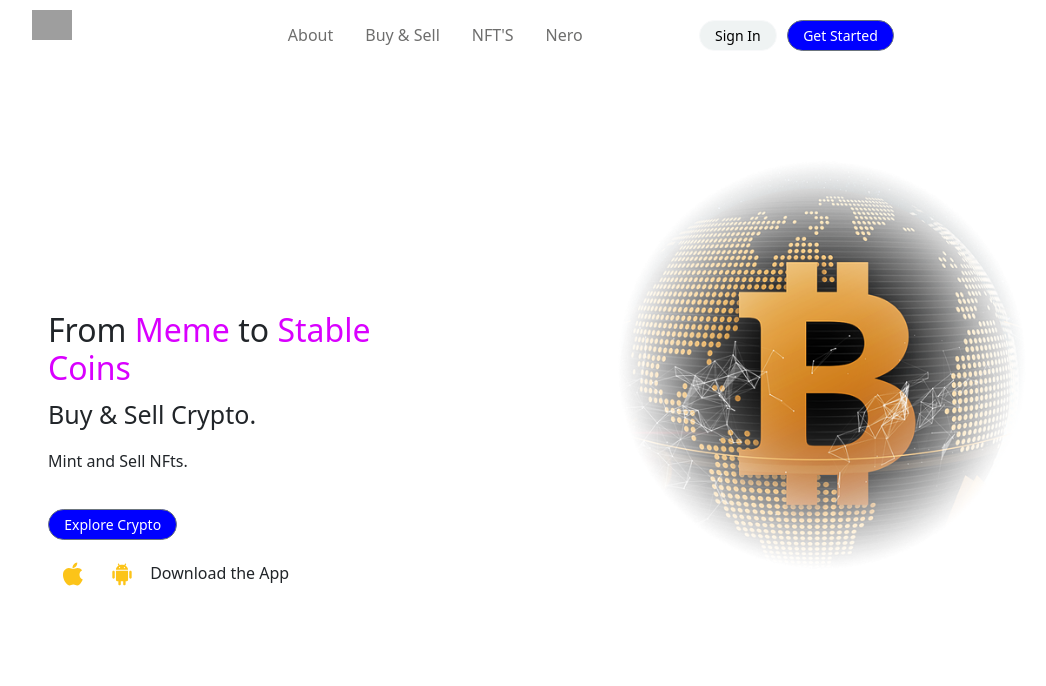
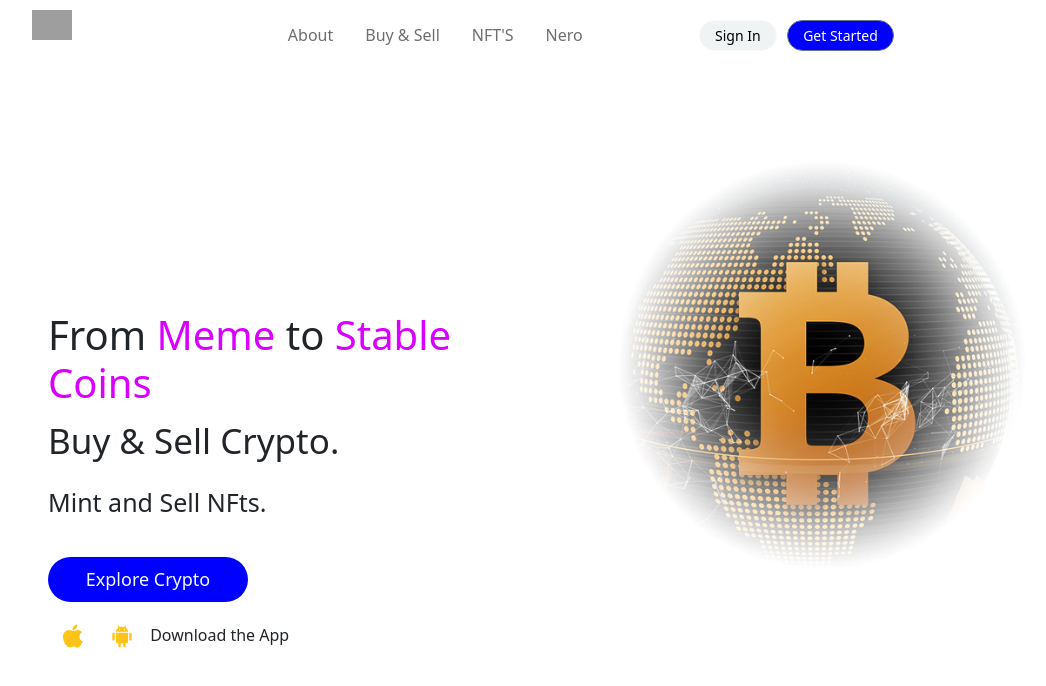
Before and after one commit to AdamDono/nerowebpage, an Angular app: page / in a window 1280 px wide. Shown: the top 686 px of the page, without its empty margins (172-1218 px from the left). Built offline with nearby package versions, Linux system fonts and the light colour scheme; grey boxes are pictures that could not be loaded.

Commit message:
fixed button size on slogan div

```diff
--- a/src/app/app.component.css
+++ b/src/app/app.component.css
@@ -67,10 +67,30 @@ span {
   color: rgb(217, 0, 255);
 }
 
+.head {
+  font-size: 40px;
+}
+
+.mint {
+  font-size: 25px;
+}
+
 .slogan {
-  font-size: 25px;
+  font-size: 35px;
 }
 
 .appi {
   margin-top: 10px;
+}
+
+.don-secondary {
+  margin-top: 20px;
+  margin-bottom: 10px;
+  margin-right: 10px;
+  border-radius: 50px;
+  background-color: blue;
+  color: aliceblue;
+  height: 45px;
+  width: 200px;
+  font-size: 18px;
 }/*# sourceMappingURL=app.component.css.map */
--- a/src/app/app.component.html
+++ b/src/app/app.component.html
@@ -28,10 +28,10 @@
 <div class="container">
   <div class="row equal-height-container">
     <div class="col content">
-      <h2  >From <span> Meme </span>to  <span>Stable Coins </span></h2>
+      <h2 class="head" >From <span> Meme </span>to  <span>Stable Coins </span></h2>
       <p class="slogan" >Buy & Sell Crypto.</p>
-      <p>Mint and Sell NFts.</p>
-      <button type="button" class="btn btn-secondary btn-sm"> &nbsp; Explore Crypto &nbsp; </button>
+      <p class="mint" > Mint and Sell NFts.</p>
+      <button type="button" class="btn don-secondary btn-sm"> &nbsp; Explore Crypto &nbsp; </button>
       <div class="appi">
         <svg xmlns="http://www.w3.org/2000/svg" x="0px" y="0px" width="50" height="25" viewBox="0,0,256,256"
         style="fill:#000000;">
--- a/src/app/app.component.scss
+++ b/src/app/app.component.scss
@@ -61,10 +61,30 @@ margin-top: 10px;
   span{
     color: rgb(217, 0, 255);
   }
+
+  .head{
+    font-size: 40px;
+  }
+  .mint{
+    font-size: 25px;
+  }
   .slogan{
-    font-size: 25px;
+    font-size: 35px;
   }
 
   .appi{
     margin-top: 10px;
   }
+
+
+  .don-secondary{
+    margin-top: 20px;
+    margin-bottom: 10px;
+   margin-right: 10px;
+   border-radius: 50px;
+   background-color: blue;
+   color: aliceblue;
+   height: 45px;
+   width: 200px;
+   font-size: 18px;
+  }
```
Also changed, not shown: 1 other file (tests, documents, lock files or other folders).
